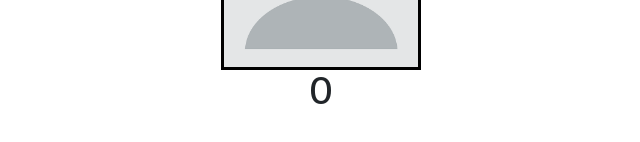
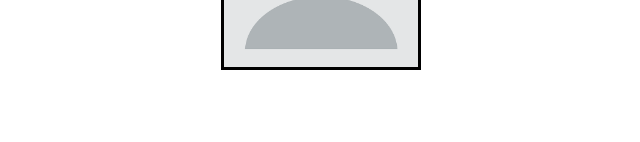
Before and after one commit to faiza-abdishakur/group-project, a plain HTML site: page About-Purple-Penguin.html in a window 1280 px wide. Shown: the part 422-564 px from the top of the page, 319-959 px from the left. Drawn offline with nearby package versions, Linux system fonts and the light colour scheme.

Commit message:
Removed 'O' heading

```diff
--- a/About-Purple-Penguin.html
+++ b/About-Purple-Penguin.html
@@ -72,7 +72,6 @@
            <div id="home-content-box">
                <div id="home-content-box-inner" class="text-center">
                    <div id="home-heading">
-                       <h1>O<br>  </h1>
                    </div>
                    <div id="home-btn">
                    </div>
```
